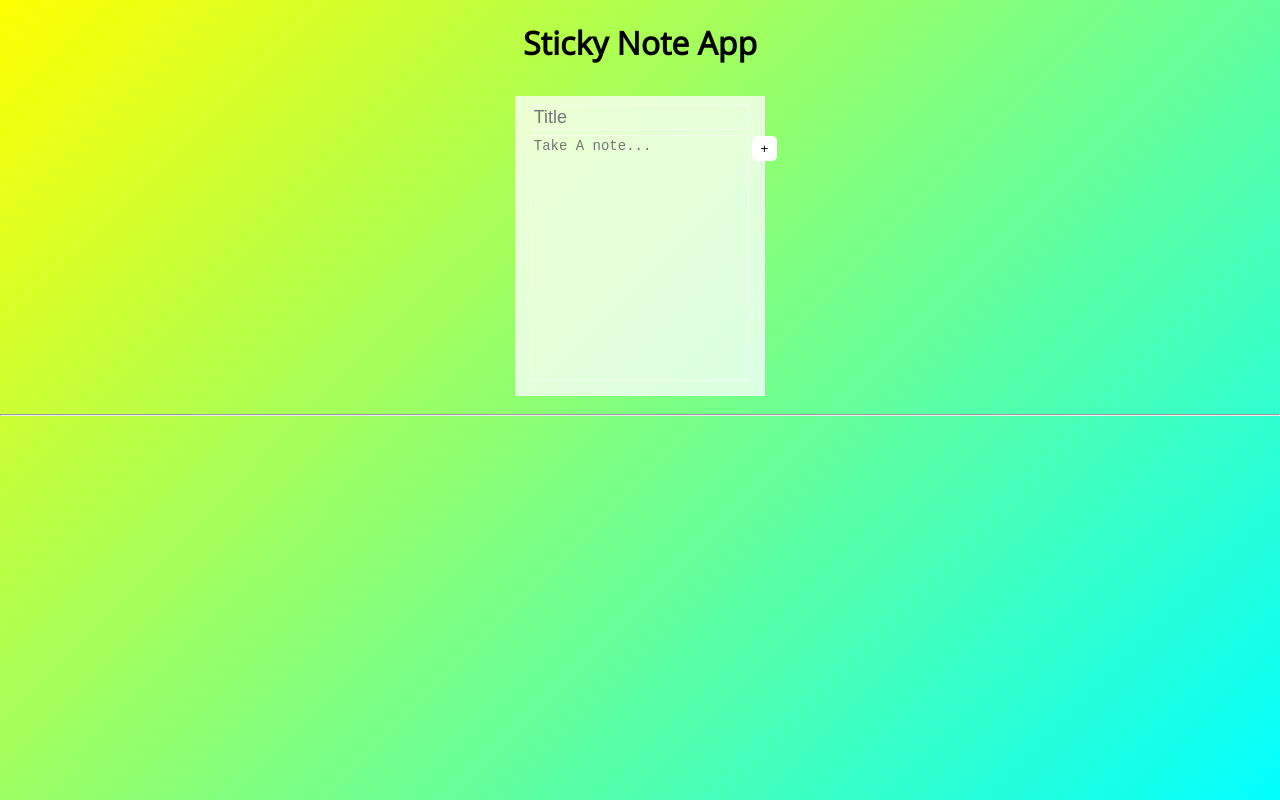
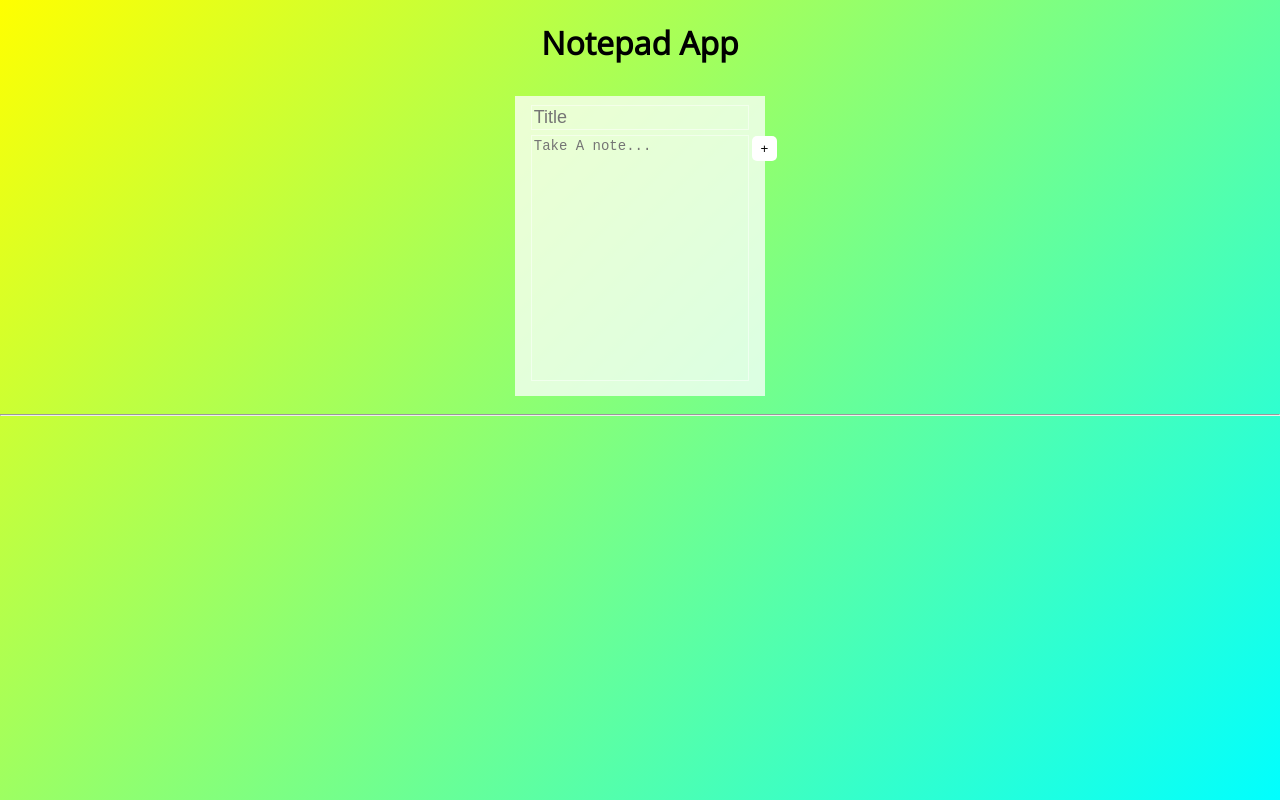
Before and after one commit to Lougerb/StickyNote-CRUD, a plain HTML site: page index.html in a window 1280 px wide. Drawn offline with nearby package versions, Linux system fonts and the light colour scheme.

Commit message:
Update index.html
Update Title and removed some comments

```diff
--- a/index.html
+++ b/index.html
@@ -4,12 +4,12 @@
     <meta charset="UTF-8" />
     <meta http-equiv="X-UA-Compatible" content="IE=edge" />
     <meta name="viewport" content="width=device-width, initial-scale=1.0" />
-    <title>Sticky Note App</title>
+    <title>Notepad App</title>
     <link rel="stylesheet" type="text/css" href="style.css" />
   </head>
   <body>
     <header>
-      <h1>Sticky Note App</h1>
+      <h1>Notepad App</h1>
     </header>
     <div id="createNoteContainer">
       <div class="div4Btn">
@@ -30,19 +30,7 @@
       </div>
     </div>
     <div class="makeFormMiddle">
-      <!-- <div class="div4SaveBtn editHidden">
-        <form class="editMyNote noteBG newNoteContent">
-          <input
-            type="text"
-            placeholder="Empty Title..."
-            class="editMyTitle"
-          /><textarea
-            class="editNoteContent"
-            placeholder="Empty Note..."
-          ></textarea>
-        </form>
-        <button class="saveBtn">Save</button>
-      </div> -->
+
     </div>
     <div class="editOverlay editHidden"></div>
     <hr />
```
